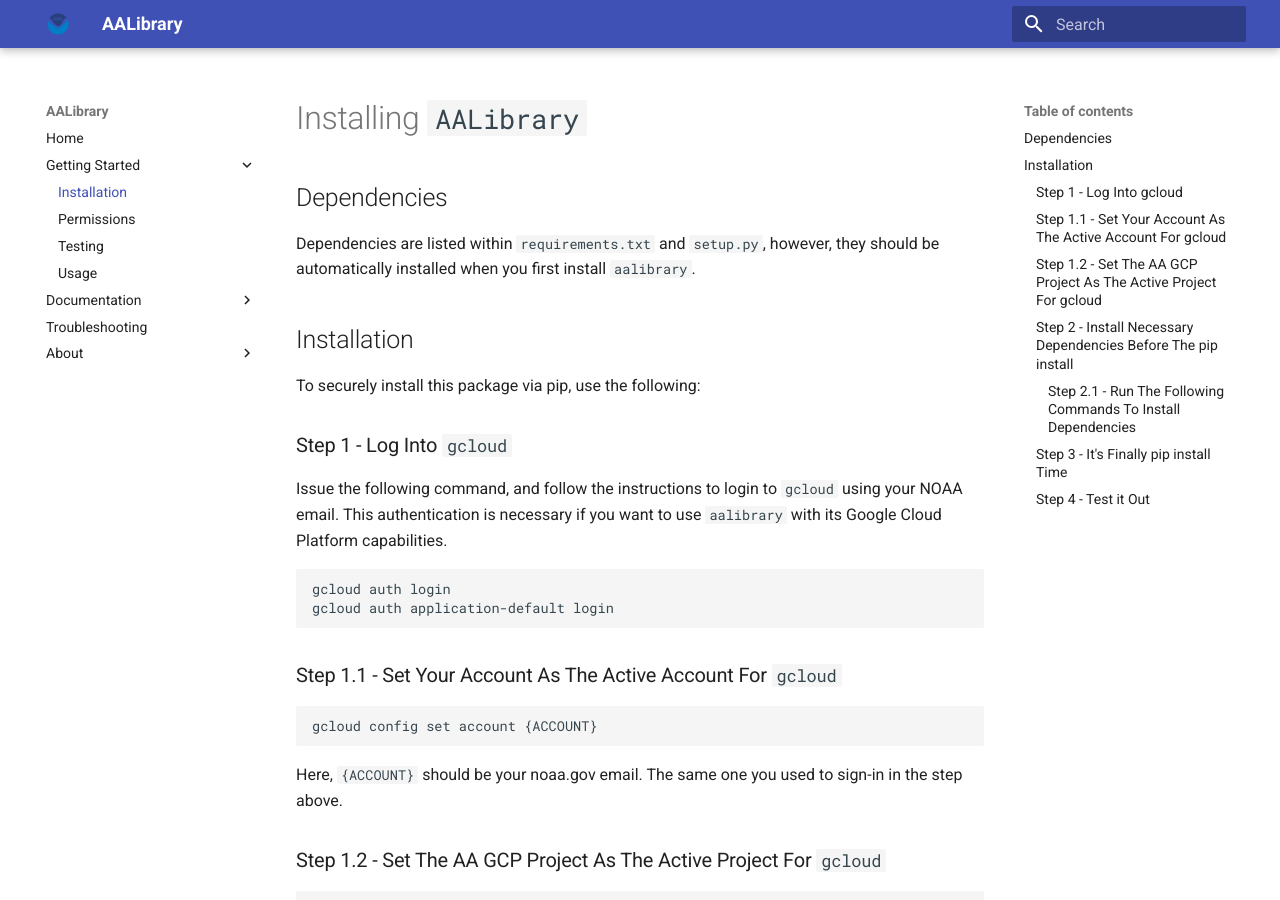
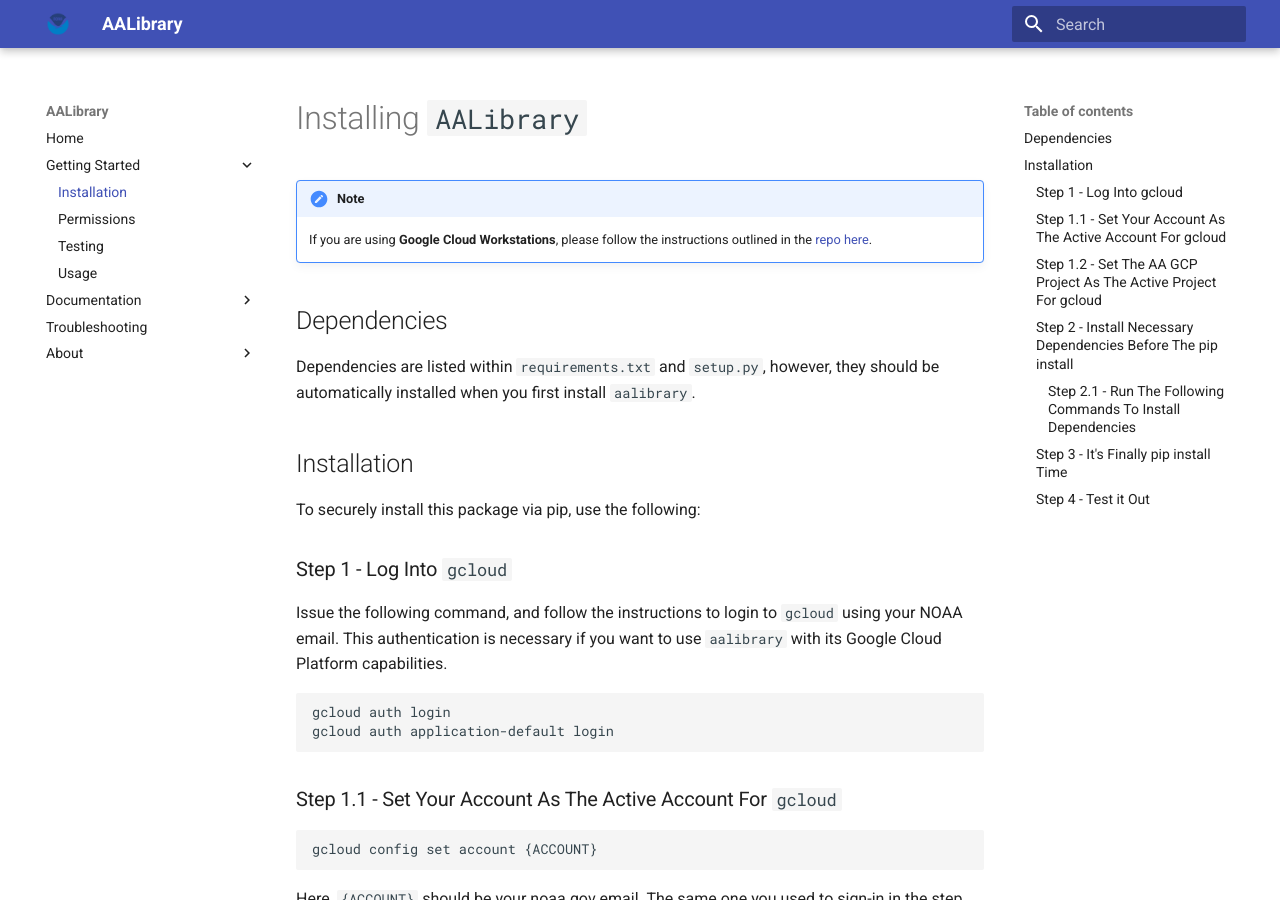
Before and after one commit to nmfs-ost/AA-SI_aalibrary, an MkDocs documentation site: the page built from docs/getting-started/installation.md, in a window 1280 px wide and 900 px high. Built offline with MkDocs 1.6.1 and Material for MkDocs 9.7.7, drawn with Linux system fonts in a browser that asks for light colours.

Commit message:
add: link to startup script for workstations

```diff
--- a/docs/getting-started/installation.md
+++ b/docs/getting-started/installation.md
@@ -9,6 +9,9 @@
 } -->
 
 # Installing `AALibrary`
+
+!!! note
+    If you are using **Google Cloud Workstations**, please follow the instructions outlined in the <a href="https://github.com/nmfs-ost/AA-SI_GCPSetup" target="_blank">repo here</a>.
 
 ## Dependencies
 
```
